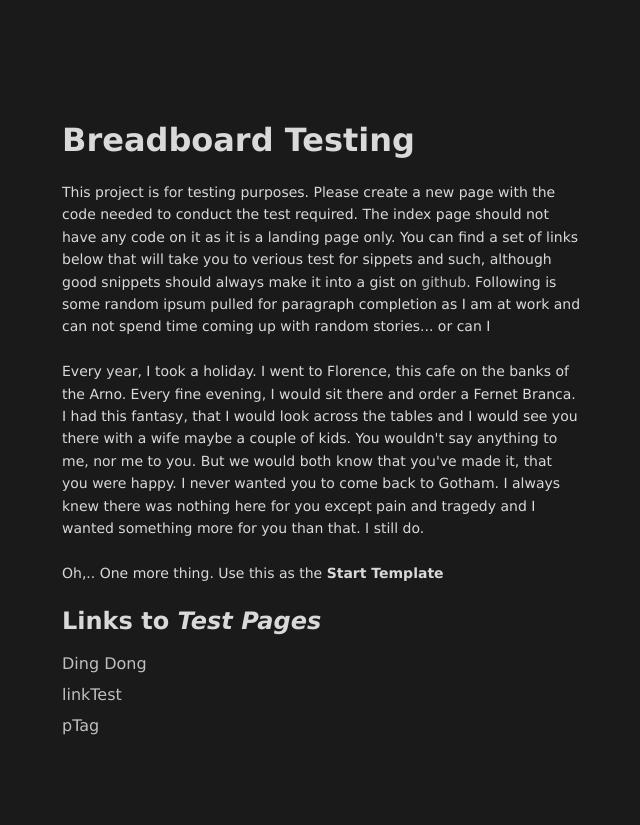
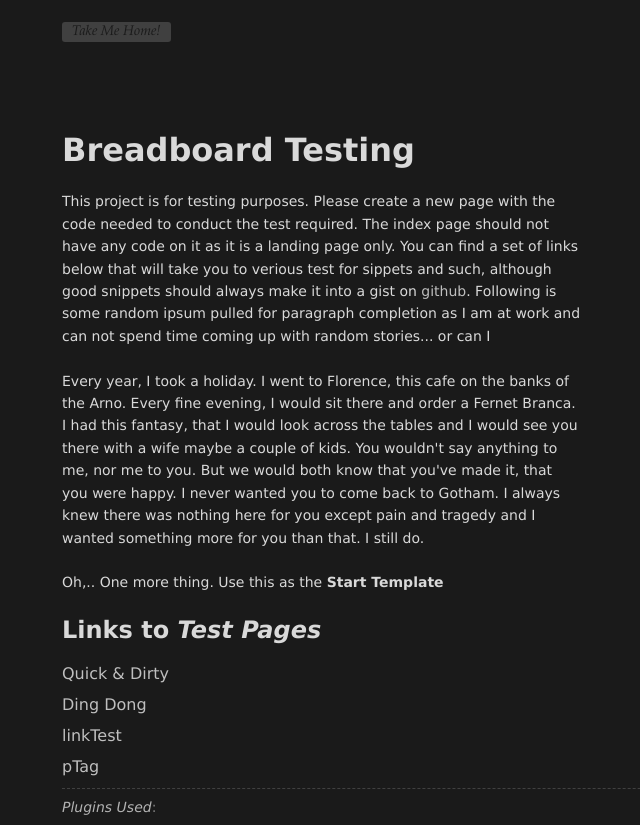
Before and after one commit to danferth/breadBoard, a PHP site: page /index.php in a window 1280 px wide. Shown: the whole page, without its empty margins (146-786 px from the left). Before the commit the page ends 735 px from the top, so only its background shows below. Run offline with PHP 8.4, Linux system fonts and the light colour scheme.

Commit message:
added header with link to index, added footer with function to dosplay all plugins used

```diff
--- /dev/null
+++ b/assets/coffee/js_quick.js
@@ -0,0 +1,5 @@
+$(document).ready(function(){
+
+
+
+});
--- a/assets/css/style.css
+++ b/assets/css/style.css
@@ -1,67 +1,81 @@
 * {
-  box-sizing: border-box;
-}
+  box-sizing: border-box; }
 
 html, body {
   height: 100%;
-  width: 100%;
-}
+  width: 100%; }
 
 body {
   background: #1a1a1a;
-  padding: 100px;
+  padding: 0 100px;
   color: #d9d9d9;
   font-family: Verdana, arial, sans-serif;
-  font-size: 16px;
-}
+  font-size: 16px; }
 
 p {
   width: 60%;
   margin: 0 0 1.6em 0;
   font-size: .875em;
-  line-height: 1.6em;
-}
+  line-height: 1.6em; }
 
 a {
   color: #bfbfbf;
-  text-decoration: none;
-}
+  text-decoration: none; }
   a:hover {
     color: #e6e6e6;
-  text-decoration: underline;
-}
+    text-decoration: underline; }
   a:visited {
-  color: #bfbfbf;
-}
+    color: #bfbfbf; }
 
 ul {
   margin: 0;
-  padding: 0;
-}
+  padding: 0; }
   ul li {
     list-style: none;
-  margin-bottom: .75em;
-}
+    margin-bottom: .75em; }
 
 ol li {
   font-size: .875em;
-  margin-bottom: .75em;
-}
+  margin-bottom: .75em; }
   ol li ol li:nth-child(1) {
-  margin-top: .75em;
-}
+    margin-top: .75em; }
   ol li ol li {
-  font-size: 1em;
-}
+    font-size: 1em; }
 
 code {
   background: black;
   color: #bada55;
   padding: 2px 5px;
-  border-radius: 2px;
-}
+  border-radius: 2px; }
+
+header {
+  width: 80%;
+  margin: 0 auto;
+  padding: 20px 0 0 0; }
+  header a.homeLink {
+    background: #404040;
+    color: #1a1a1a;
+    font: italic 0.875em "Bodoni MT", Didot, "Didot LT STD", "Hoefler Text", Garamond, "Times New Roman", serif;
+    padding: 3px 10px;
+    border-radius: 3px; }
+    header a.homeLink:hover {
+      color: black;
+      background: #595959;
+      text-decoration: none; }
 
 .taco {
   width: 80%;
-  margin: 0 auto;
-}
+  margin: 90px auto 0 auto; }
+
+footer {
+  width: 80%;
+  margin: 10px auto 0 auto;
+  border-top: 1px dashed #404040;
+  padding: 10px 0;
+  color: gray;
+  font-size: .875em; }
+  footer span {
+    color: #b3b3b3;
+    font-weight: bold; }
+  footer em {
+    color: #b3b3b3; }
--- a/assets/css/style.scss
+++ b/assets/css/style.scss
@@ -5,7 +5,7 @@ html, body{height:100%; width:100%;}
 
 body{
 	background: darken(white, 90%);
-	padding: 100px;
+	padding: 0 100px;
 	color:darken(white,15%);
 	font-family:Verdana, arial, sans-serif;
 	font-size:16px;
@@ -55,7 +55,39 @@ code{
 	border-radius:2px;
 }
 //layout
+header{
+	width:80%;
+	margin: 0 auto;
+	padding: 20px 0 0 0;
+	a.homeLink{
+		background: darken(white,75%);
+		color: darken(white, 90%);
+		font:italic .875em "Bodoni MT", Didot, "Didot LT STD", "Hoefler Text", Garamond, "Times New Roman", serif;
+		padding: 3px 10px;
+		border-radius:3px;
+		&:hover{
+			color:darken(white, 100%);
+			background:darken(white, 65%);
+			text-decoration:none;
+		}
+	}
+}
 .taco{
 	width:80%;
-	margin: 0 auto;
+	margin: 90px auto 0 auto;
 }
+footer{
+	width:80%;
+	margin:10px auto 0 auto;
+	border-top:1px dashed darken(white, 75%);
+	padding: 10px 0;
+	color: darken(white, 50%);
+	font-size:.875em;
+	span{
+		color:darken(white, 30%);
+		font-weight: bold;
+	}
+	em{
+		color:darken(white,30%);
+	}
+}
--- a/assets/links.php
+++ b/assets/links.php
@@ -5,7 +5,7 @@ $bowerLocation = "assets/components";
 <script type="text/javascript" src="http://ajax.googleapis.com/ajax/libs/jquery/1/jquery.min.js"></script>
 <?php
 /*jQuery plugins to be loaded from boolean
-As new plugins are added for testing: add to STEP 1 & 2 for fuctionality */
+As new plugins are added for testing: add to STEP 1 & 2 for fuctionality & add to array on STEP 4 */
 
 //STEP 1 check if variable exsist since plugins added may not be set on earlier pages
 if (!isset($fitText)) {$fitText = false;}
@@ -30,7 +30,16 @@ echo jsCheck($prism, 'assets', 'coffee', 'prism.js');
 if ($prism == true) {
 	echo "<link rel=\"stylesheet\" href=\"assets/coffee/prism.css\">";
 }
-
+//STEP 4 for footer documentation
+$usedPlugins = array('fitText.js' => $fitText, 'jquery.validate.js' => $validation, 'prism.js' => $prism);
+function used($pluginArray){
+	echo "<em>Plugins Used</em>: ";
+	foreach ($pluginArray as $key => $value) {
+		if ($value == true) {
+			echo $key." <span>|</span> ";
+		}
+	}
+}
 ?>
 
 <?php //REQUIRED CSS ?>
--- a/content/p_index.php
+++ b/content/p_index.php
@@ -7,6 +7,7 @@
 	<h2>Links to <em>Test Pages</em></h2>
 
 	<ul>
+		<li><a href="quick.php">Quick &amp; Dirty</a></li>
 		<li><a href="dingdong.php">Ding Dong</a></li>
 		<li><a href="linkTest.php">linkTest</a></li>
 		<li><a href="pTag.php">pTag</a></li>
--- a/template.php
+++ b/template.php
@@ -26,12 +26,18 @@ $jsGo = file_get_contents($js);
 	<?php include 'assets/links.php'; ?>
 </head>
 <body>
+<header>
+	<a class="homeLink" href="index.php">Take Me Home!</a>
+</header>
 <div roll="main" class=<?php echo "\"taco ".$tacoExtraClasses."\""; ?>>
 	<h1><?php echo $heading; ?></h1>
 
 	<?php include $contentGo; ?>
 
 </div>
+<footer>
+	<?php echo used($usedPlugins); ?>
+</footer>
 	<script>
 		<?php echo $jsGo; ?>
 	</script>
```
Also changed, not shown: content/p_quick.php (added, +7 -0 lines), quick.php (added, +33 -0 lines). Lines whose indentation alone changed are shown as unchanged.
